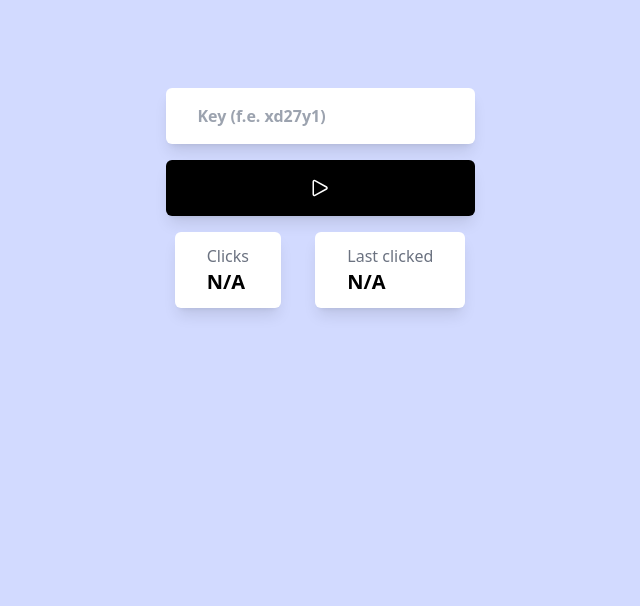
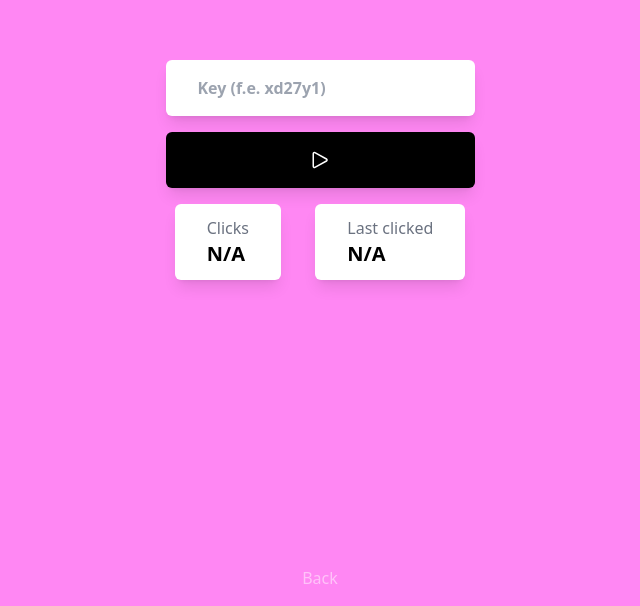
Before and after one commit to crnvl/qwq.sh, a Next.js app: page /tracking in a window 1280 px wide. Shown: the part 194-800 px from the top of the page, without its empty margins (320-960 px from the left). Built offline with nearby package versions, Linux system fonts and the light colour scheme.

Commit message:
feat(design): Change site background

```diff
--- /dev/null
+++ b/components/spline.tsx
@@ -0,0 +1,7 @@
+import Spline from '@splinetool/react-spline';
+
+export default function SplineEmbed() {
+  return (
+    <Spline scene="https://prod.spline.design/jSnPl2TRna6XUOnm/scene.splinecode" />
+  );
+}
--- a/package.json
+++ b/package.json
@@ -9,6 +9,7 @@
     "lint": "next lint"
   },
   "dependencies": {
+    "@splinetool/react-spline": "^2.2.6",
     "@types/mongoose": "^5.11.97",
     "axios": "^1.4.0",
     "mongoose": "^7.0.0",
--- a/pages/index.tsx
+++ b/pages/index.tsx
@@ -2,8 +2,12 @@ import type { NextPage } from "next";
 import Head from "next/head";
 import { useEffect, useState } from "react";
 import axios from "axios";
+import Spline from "@splinetool/react-spline";
+import SplineEmbed from "../components/spline";
+import { set } from "mongoose";
 
 const Home: NextPage = () => {
+  const [showTracking, setShowTracking] = useState(false);
   const [icon, setIcon] = useState(
     <svg
       xmlns="http://www.w3.org/2000/svg"
@@ -71,6 +75,7 @@ const Home: NextPage = () => {
         />
       </svg>
     );
+    setShowTracking(true);
   };
 
   function toggleZeroWidth() {
@@ -129,16 +134,19 @@ const Home: NextPage = () => {
         <meta name="description" content="Easy to use & free URL Shortener." />
         <link rel="icon" href="/favicon.ico" />
       </Head>
-      <div className="flex w-screen h-screen bg-custom-400">
+      <div className="absolute top-0 left-0 w-screen h-screen">
+        <SplineEmbed />
+      </div>
+      <div className="flex w-screen h-screen bg-custom-pink">
         <div
           className={`flex flex-col md:flex-row justify-center m-auto gap-4`}
         >
-          <form onSubmit={createShortUrl}>
+          <form onSubmit={createShortUrl} className="z-50">
             <div className="relative">
               <input
                 type="input"
                 id="input"
-                className="px-8 py-4 text-custom-400 font-bold rounded-md outline-none focus:shadow-lg transition ease-in-out duration-300"
+                className="px-8 py-4 text-black font-bold rounded-md outline-none focus:shadow-lg transition ease-in-out duration-300"
                 placeholder="Enter link"
                 required
               />
@@ -156,6 +164,16 @@ const Home: NextPage = () => {
                 </div>
               </div>
             </div>
+            <div className="w-full flex justify-center">
+              {showTracking ? (
+                <a className="px-8 rounded-md text-white opacity-50 hover:opacity-100 transition ease-in-out duration-300"
+                href="/tracking">
+                  Link tracking
+                </a>
+              ) : (
+                <></>
+              )}
+            </div>
           </form>
         </div>
       </div>
--- a/pages/tracking.tsx
+++ b/pages/tracking.tsx
@@ -2,6 +2,7 @@ import { NextPage } from "next";
 import Head from "next/head";
 import { useEffect, useState } from "react";
 import axios from "axios";
+import SplineEmbed from "../components/spline";
 
 const Tracking: NextPage = () => {
   const [icon, setIcon] = useState(
@@ -79,7 +80,10 @@ const Tracking: NextPage = () => {
         <meta name="description" content="Track your URLs." />
         <link rel="icon" href="/favicon.ico" />
       </Head>
-      <div className="flex w-screen h-screen bg-custom-200 flex-col">
+      <div className="absolute top-0 left-0 w-screen h-screen -z-20">
+        <SplineEmbed />
+      </div>
+      <div className="flex w-screen h-screen flex-col bg-custom-pink">
         <div className={`justify-center m-auto`}>
           <div className="flex flex-col md:flex gap-4">
             <input
@@ -90,7 +94,7 @@ const Tracking: NextPage = () => {
             />
             <button
               onClick={getTrackingInfo}
-              className="flex justify-center px-8 py-4 font-bold rounded-md bg-black text-white shadow-lg hover:shadow-none transition ease-in-out duration-300 active:scale-95 active:bg-white active:text-custom-400"
+              className="flex justify-center px-8 py-4 font-bold rounded-md bg-black text-white shadow-lg hover:shadow-none transition ease-in-out duration-300 active:bg-white active:text-black active:scale-95 hover:bg-white hover:text-black"
             >
               {icon}
             </button>
@@ -106,6 +110,16 @@ const Tracking: NextPage = () => {
             </div>
           </div>
         </div>
+        <div id="footer">
+          <div className="flex flex-row justify-center gap-4 py-4">
+            <a
+              href="/"
+              className="px-8 rounded-md text-white opacity-50 hover:opacity-100 transition ease-in-out duration-300"
+            >
+              Back
+            </a>
+          </div>
+        </div>
       </div>
     </>
   );
--- a/tailwind.config.js
+++ b/tailwind.config.js
@@ -12,6 +12,7 @@ module.exports = {
           "200": "#D2DAFF",
           "300": "#AAC4FF",
           "400": "#B1B2FF",
+          "pink": "#ff87f3"
         },
       }
     },
```
Also changed, not shown: 2 other files (tests, documents, lock files or other folders).
